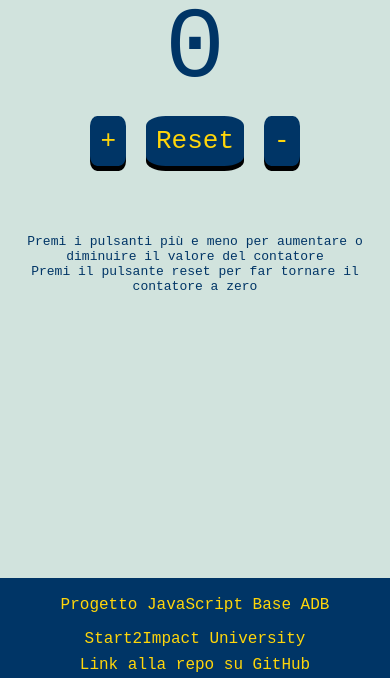
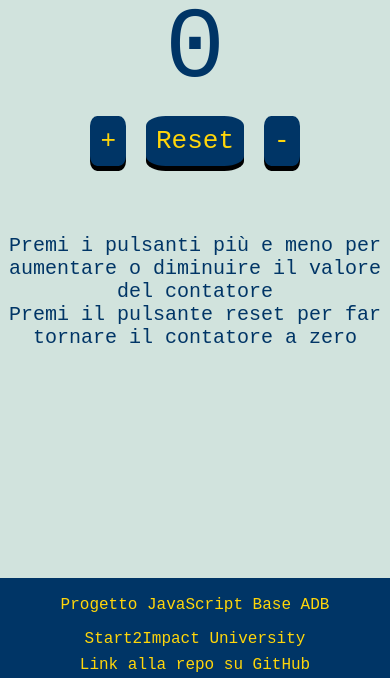
Before and after one commit to AleDeb93/counter-js, a plain HTML site: page index.html in a window 390 px wide. Shown: the part 166-844 px from the top of the page. Drawn offline with Linux system fonts and the light colour scheme.

Commit message:
Update style.css

```diff
--- a/assets/css/style.css
+++ b/assets/css/style.css
@@ -58,11 +58,11 @@ button:active{
     text-align: center;
     justify-content: center;
     align-items: center;
-    font-size: 50px;
+    font-size: 30px;
 }
 @media only screen and (max-width: 600px){
     .istruzioni{
-        font-size: medium;
+        font-size: 20px;
     }
 }
 p{
```
